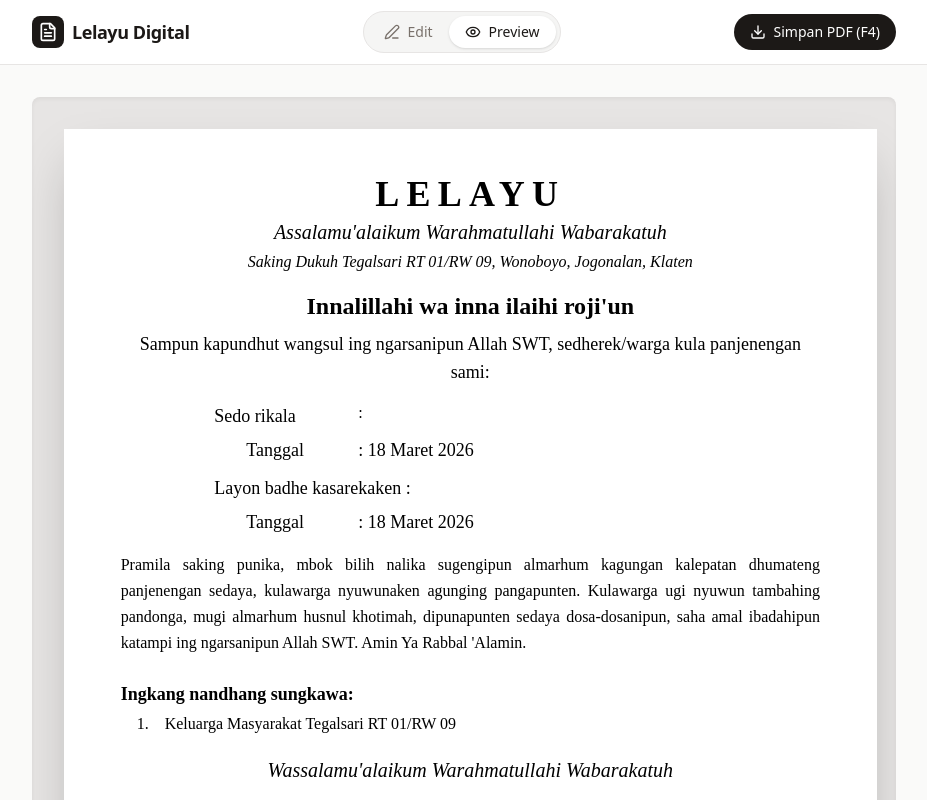
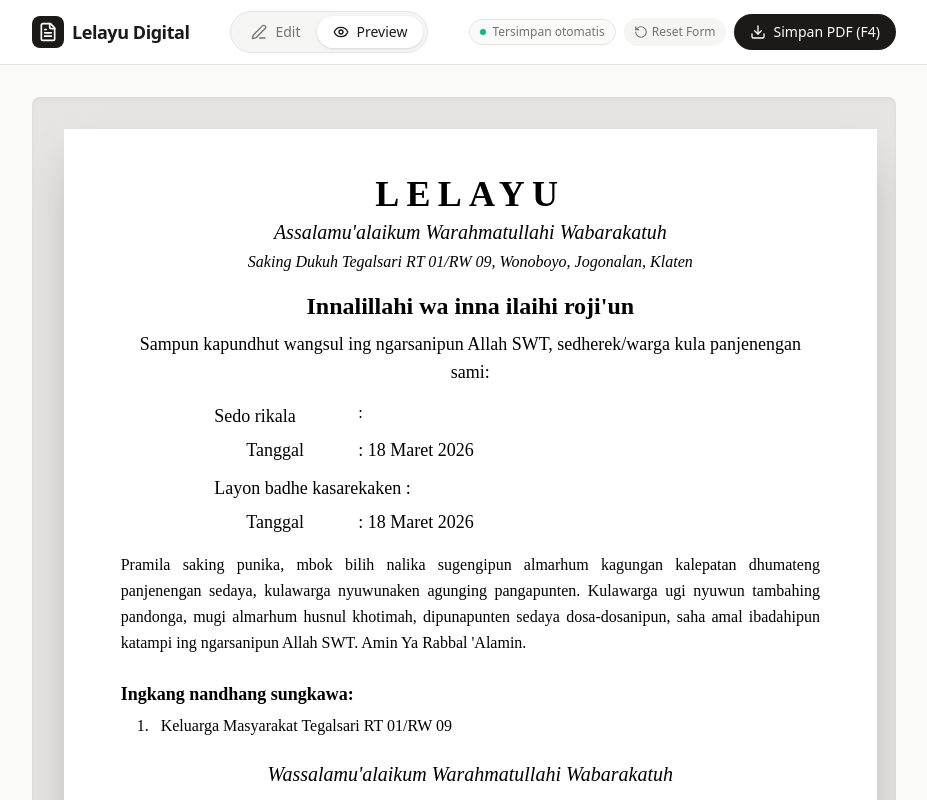
Before and after one commit to aditpras-46/SURAT-LELAYU, a React (Vite) app: page / in a window 1280 px wide. Both pictures are taken after a click on the button "Simpan PDF (F4)". Shown: the top 800 px of the page, without its empty margins (176-1103 px from the left). Built offline with nearby package versions, Linux system fonts and the light colour scheme.

Commit message:
feat: add persistence for lelayu data
Implement localStorage synchronization to automatically save and load form data across sessions.

```diff
--- a/src/App.tsx
+++ b/src/App.tsx
@@ -3,8 +3,8 @@
  * SPDX-License-Identifier: Apache-2.0
  */
 
-import React, { useState, useRef } from 'react';
-import { Download, Plus, Trash2, Printer, FileText, User, Calendar, MapPin, Info, Edit3, Eye } from 'lucide-react';
+import React, { useState, useRef, useEffect } from 'react';
+import { Download, Plus, Trash2, Printer, FileText, User, Calendar, MapPin, Info, Edit3, Eye, RotateCcw, Check } from 'lucide-react';
 import { motion, AnimatePresence } from 'motion/react';
 import jsPDF from 'jspdf';
 import html2canvas from 'html2canvas';
@@ -33,6 +33,8 @@ interface LelayuData {
   communityMourner: string;
 }
 
+const STORAGE_KEY = 'lelayu_digital_data_v1';
+
 const initialData: LelayuData = {
   origin: 'Dukuh Tegalsari RT 01/RW 09, Wonoboyo, Jogonalan, Klaten',
   name: '',
@@ -52,11 +54,45 @@ const initialData: LelayuData = {
 };
 
 export default function App() {
-  const [data, setData] = useState<LelayuData>(initialData);
+  const [data, setData] = useState<LelayuData>(() => {
+    try {
+      const saved = localStorage.getItem(STORAGE_KEY);
+      if (saved) {
+        const parsed = JSON.parse(saved);
+        return { ...initialData, ...parsed };
+      }
+    } catch (e) {
+      console.error('Error loading saved lelayu data', e);
+    }
+    return initialData;
+  });
+
   const [activeTab, setActiveTab] = useState<'edit' | 'preview'>('edit');
   const [isGenerating, setIsGenerating] = useState(false);
   const [lastAddedId, setLastAddedId] = useState<string | null>(null);
+  const [showResetConfirm, setShowResetConfirm] = useState(false);
+  const [isSaved, setIsSaved] = useState(true);
   const previewRef = useRef<HTMLDivElement>(null);
+
+  // Simpan otomatis ke localStorage setiap kali ada perubahan
+  useEffect(() => {
+    try {
+      localStorage.setItem(STORAGE_KEY, JSON.stringify(data));
+      setIsSaved(true);
+    } catch (e) {
+      console.error('Error saving lelayu data to localStorage', e);
+    }
+  }, [data]);
+
+  const handleReset = () => {
+    setData(initialData);
+    try {
+      localStorage.removeItem(STORAGE_KEY);
+    } catch (e) {
+      console.error(e);
+    }
+    setShowResetConfirm(false);
+  };
 
   const handleChange = (e: React.ChangeEvent<HTMLInputElement | HTMLTextAreaElement | HTMLSelectElement>) => {
     const { name, value } = e.target;
@@ -178,6 +214,41 @@ export default function App() {
             </button>
           </div>
 
+          <div className="flex items-center gap-2">
+            {/* Auto-save status indicator */}
+            <div className="hidden md:flex items-center gap-1.5 text-xs text-stone-500 bg-stone-50 px-2.5 py-1 rounded-full border border-stone-200">
+              <span className="w-1.5 h-1.5 rounded-full bg-emerald-500"></span>
+              <span>Tersimpan otomatis</span>
+            </div>
+
+            {/* Tombol Reset / Buat Baru */}
+            {showResetConfirm ? (
+              <div className="flex items-center gap-1.5 bg-red-50 border border-red-200 text-xs px-2.5 py-1 rounded-full">
+                <span className="text-red-700 font-medium">Reset form?</span>
+                <button
+                  onClick={handleReset}
+                  className="text-red-600 hover:text-red-800 font-bold underline px-1"
+                >
+                  Ya
+                </button>
+                <button
+                  onClick={() => setShowResetConfirm(false)}
+                  className="text-stone-500 hover:text-stone-700 px-1"
+                >
+                  Batal
+                </button>
+              </div>
+            ) : (
+              <button
+                onClick={() => setShowResetConfirm(true)}
+                title="Kosongkan form untuk membuat baru"
+                className="flex items-center gap-1 text-xs text-stone-500 hover:text-stone-800 bg-stone-100 hover:bg-stone-200 px-2.5 py-1.5 rounded-full transition-colors"
+              >
+                <RotateCcw className="w-3.5 h-3.5" />
+                <span className="hidden sm:inline">Reset Form</span>
+              </button>
+            )}
+
             <button
               onClick={generatePDF}
               disabled={isGenerating}
@@ -190,6 +261,7 @@ export default function App() {
               )}
               <span className="hidden sm:inline">Simpan PDF (F4)</span>
             </button>
+          </div>
         </div>
       </header>
 
@@ -611,22 +683,28 @@ export default function App() {
 
                     <div className="text-left pt-4">
                       <p className="font-bold mb-1 text-lg">Ingkang nandhang sungkawa:</p>
-                      <div className="space-y-0.5 pl-4 text-base">
+                      <div className="pl-4 text-base">
+                        <table className="border-collapse">
+                          <tbody>
                             {data.mourners.map((m, i) => (
-                          <div key={m.id} className="flex gap-2">
-                            <span className="w-5 shrink-0">{i + 1}.</span>
-                            <span>
-                              {m.name}
-                              {m.relation && <span className="ml-2">({m.relation})</span>}
-                            </span>
-                          </div>
+                              <tr key={m.id} className="align-baseline">
+                                <td className="w-6 pr-2 py-0.5 select-none text-left">{i + 1}.</td>
+                                <td className="pr-8 py-0.5 text-left whitespace-nowrap">{m.name}</td>
+                                <td className="py-0.5 text-left whitespace-nowrap">
+                                  {m.relation ? `(${m.relation})` : ''}
+                                </td>
+                              </tr>
                             ))}
                             {data.communityMourner && (
-                          <div className="flex gap-2">
-                            <span className="w-5 shrink-0">{data.mourners.length + 1}.</span>
-                            <span>Keluarga Masyarakat {data.communityMourner}</span>
-                          </div>
+                              <tr className="align-baseline">
+                                <td className="w-6 pr-2 py-0.5 select-none text-left">{data.mourners.length + 1}.</td>
+                                <td colSpan={2} className="py-0.5 text-left">
+                                  Keluarga Masyarakat {data.communityMourner}
+                                </td>
+                              </tr>
                             )}
+                          </tbody>
+                        </table>
                       </div>
                     </div>
 
```
Also changed, not shown: .aistudio/artifacts/brain/f8cbea39-8b6c-4279-af8c-49421d1423bf/.tempmediaStorage/media_1793280575713_208c29fc.png (added), public/assets/aistudio/image_23c01abc.png (added). Lines whose indentation alone changed are shown as unchanged.
